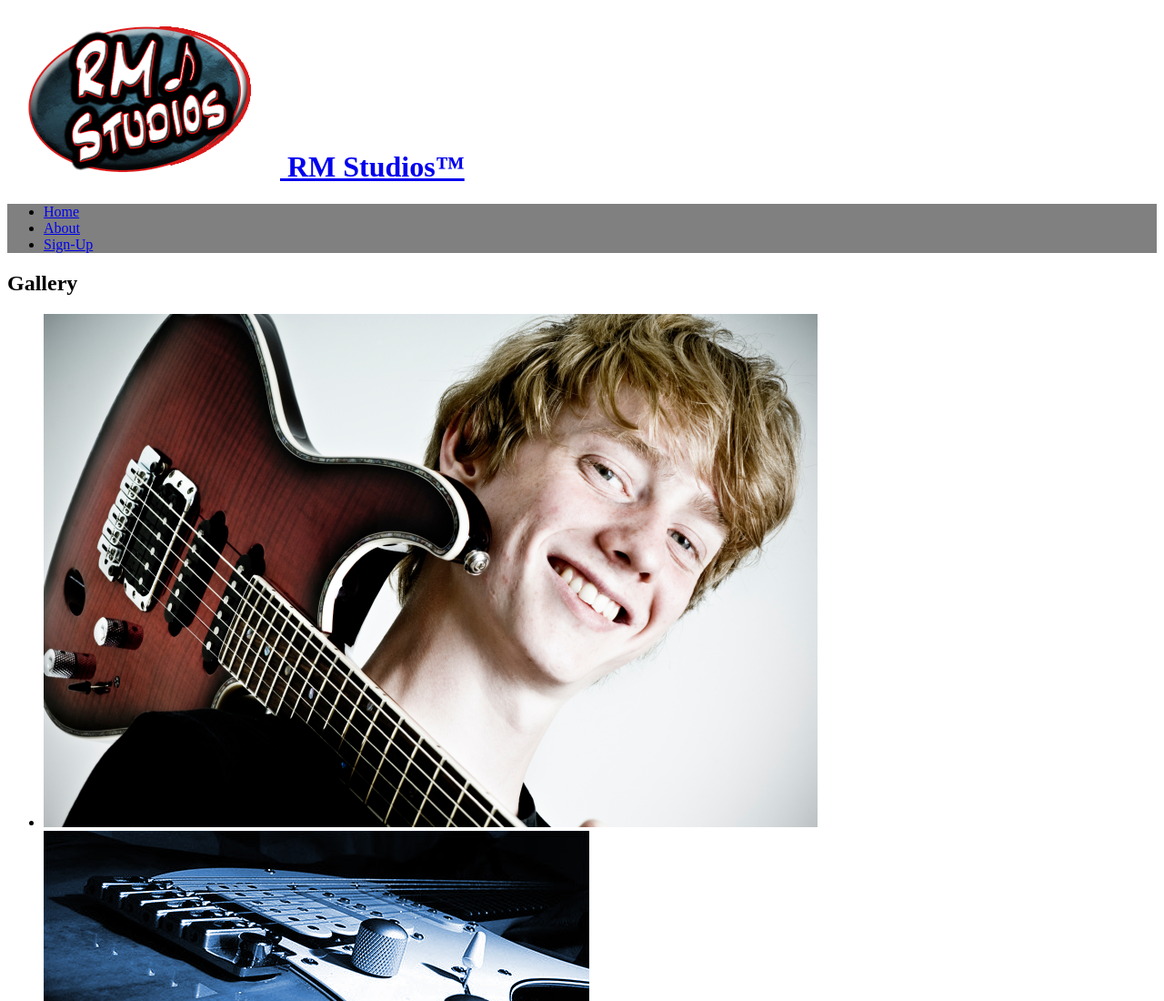
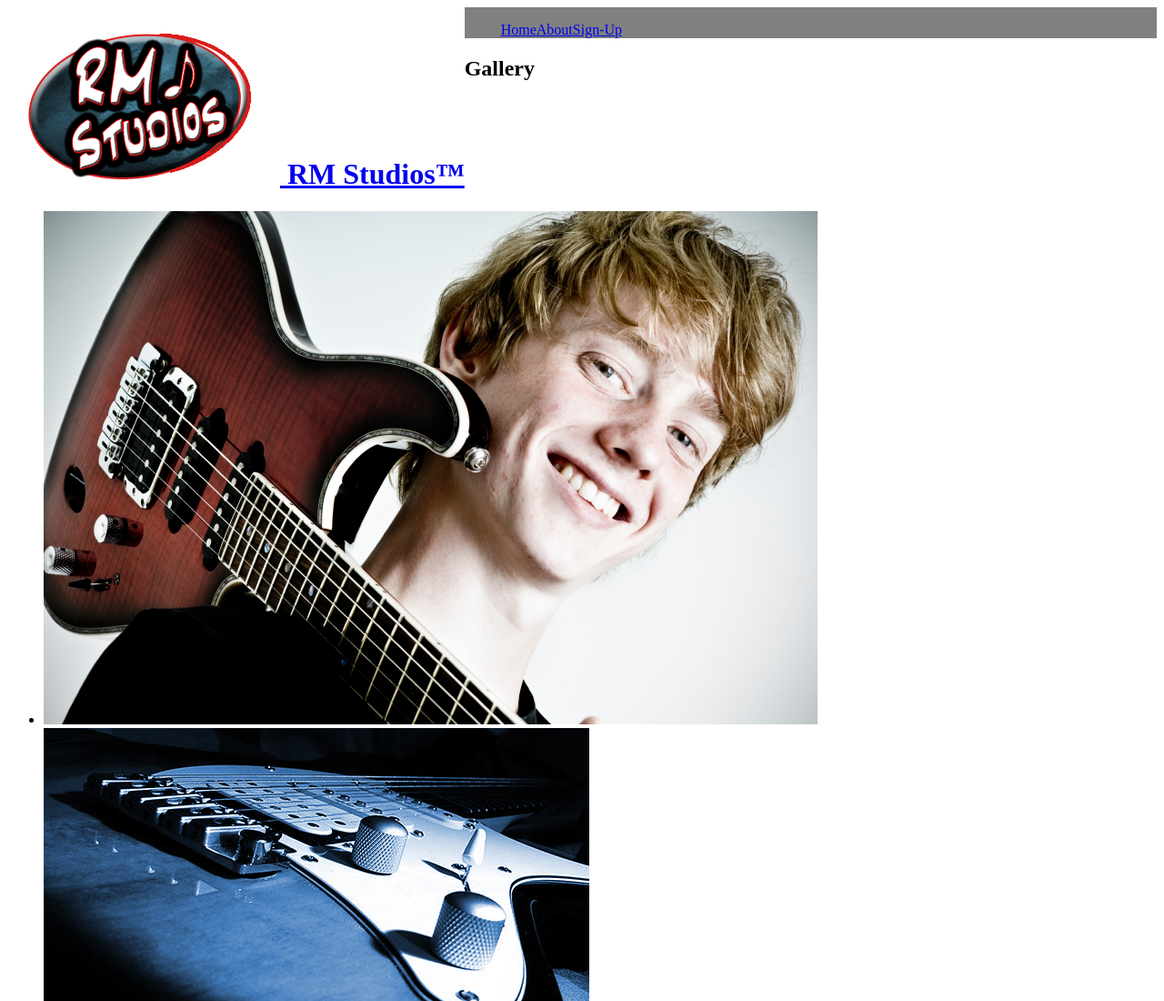
Before and after one commit to HeronMarked1/wsd, a plain HTML site: page index.html in a window 1280 px wide. Shown: the top 1100 px of the page at 91% size. Drawn offline with Linux system fonts and the light colour scheme.

Commit message:
started work floating main nav; floated logo

```diff
--- a/css/main.css
+++ b/css/main.css
@@ -1,4 +1,8 @@
 /* css for studio lesson web page for wsd class at full sail university */
+
+#logo {
+	float: left;
+}
 
 body {
 	background-color: e6e8f2;
@@ -6,4 +10,11 @@ body {
 
 #nav_main {
 	background-color: grey;
+	overflow: hidden;
+	margin: 0 auto;
 }
+
+#nav_main li {
+	float: left;
+	display: block;
+}
```
